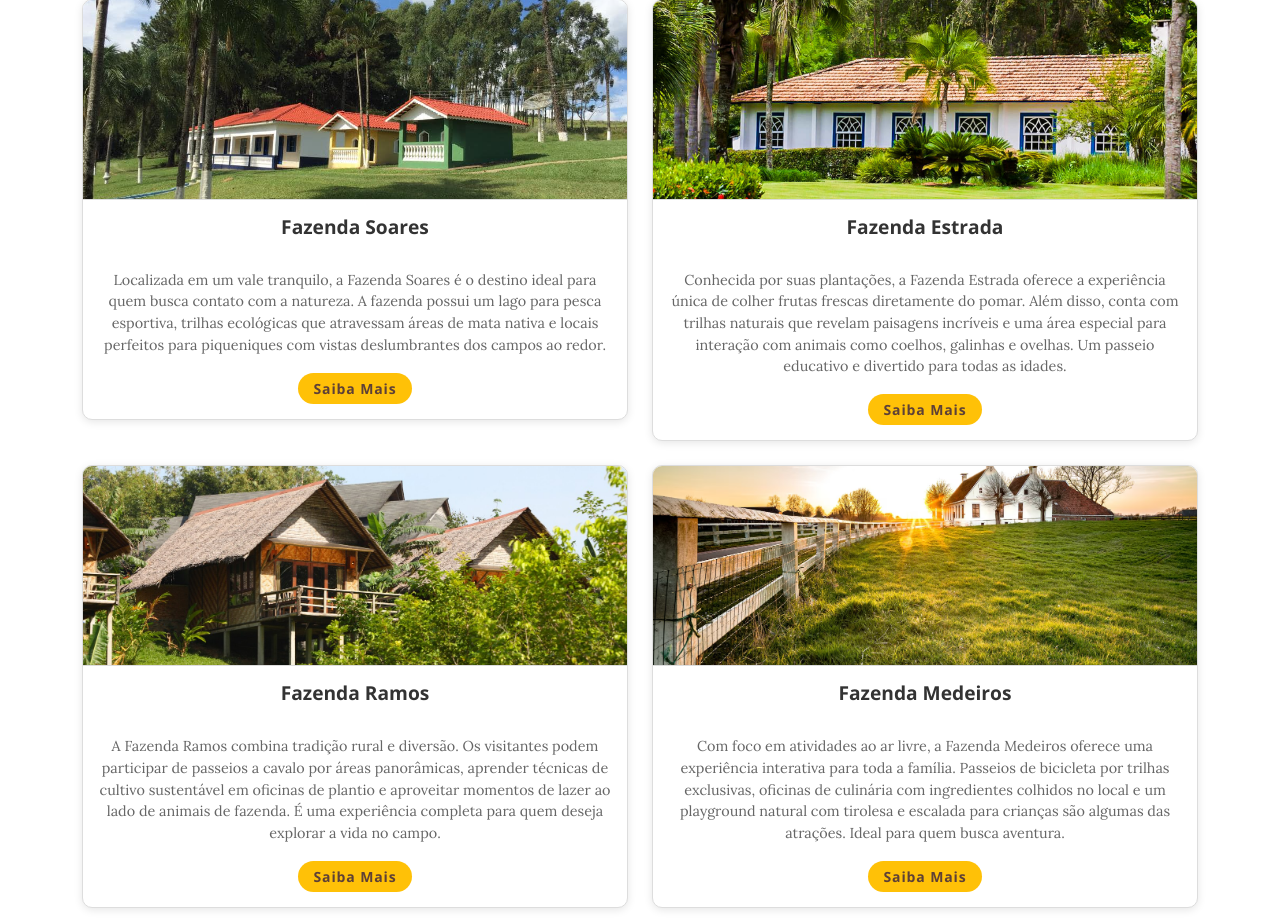
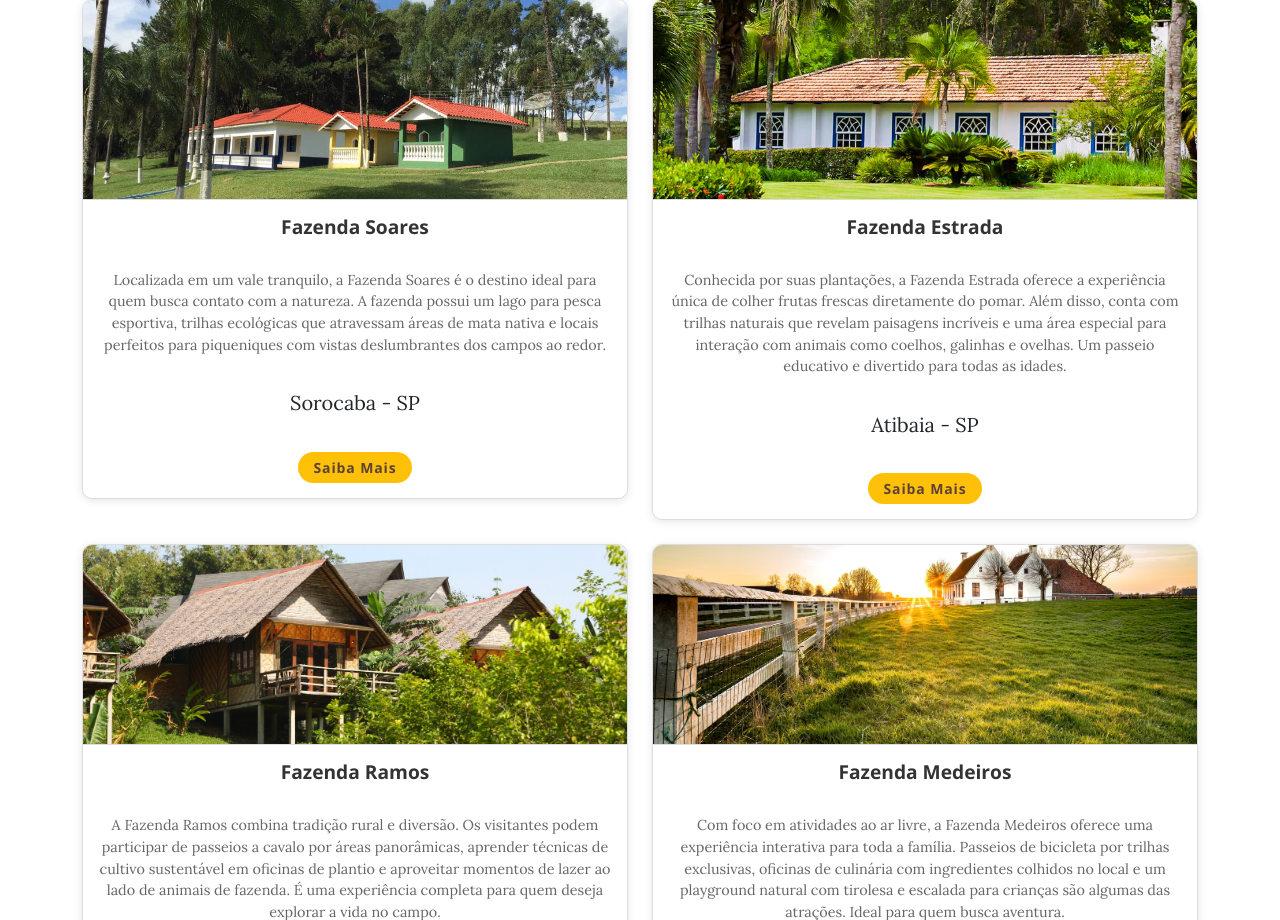
Before and after one commit to TheWithOutForest/SiteOficial, a PHP site: page / in a window 1280 px wide. Shown: the part 1002-1922 px from the top of the page. Run offline with PHP 8.4, Linux system fonts and the light colour scheme; some libraries are stand-ins or nearby versions.

Commit message:
Add files via upload

```diff
--- a/index.php
+++ b/index.php
@@ -73,6 +73,7 @@ session_start();
                 <div class="card-body">
                     <h5 class="card-title">Fazenda Soares</h5>
                     <p class="card-text">Localizada em um vale tranquilo, a Fazenda Soares é o destino ideal para quem busca contato com a natureza. A fazenda possui um lago para pesca esportiva, trilhas ecológicas que atravessam áreas de mata nativa e locais perfeitos para piqueniques com vistas deslumbrantes dos campos ao redor. </p>
+                    <p>Sorocaba - SP</p>
                     <a href="sobreEspacos.php" class="btn btn-primary btn-sm">Saiba Mais</a>
                 </div>
             </div>
@@ -85,6 +86,7 @@ session_start();
                 <div class="card-body">
                     <h5 class="card-title">Fazenda Estrada</h5>
                     <p class="card-text">Conhecida por suas plantações, a Fazenda Estrada oferece a experiência única de colher frutas frescas diretamente do pomar. Além disso, conta com trilhas naturais que revelam paisagens incríveis e uma área especial para interação com animais como coelhos, galinhas e ovelhas. Um passeio educativo e divertido para todas as idades.</p>
+                    <p>Atibaia - SP</p>
                     <a href="sobreEspacos.php" class="btn btn-primary btn-sm">Saiba Mais</a>
                 </div>
             </div>
@@ -97,6 +99,7 @@ session_start();
                 <div class="card-body">
                     <h5 class="card-title">Fazenda Ramos</h5>
                     <p class="card-text">A Fazenda Ramos combina tradição rural e diversão. Os visitantes podem participar de passeios a cavalo por áreas panorâmicas, aprender técnicas de cultivo sustentável em oficinas de plantio e aproveitar momentos de lazer ao lado de animais de fazenda. É uma experiência completa para quem deseja explorar a vida no campo.</p>
+                    <p>Suzano - SP</p>
                     <a href="sobreEspacos.php" class="btn btn-primary btn-sm">Saiba Mais</a>
                 </div>
             </div>
@@ -109,6 +112,7 @@ session_start();
                 <div class="card-body">
                     <h5 class="card-title">Fazenda Medeiros</h5>
                     <p class="card-text">Com foco em atividades ao ar livre, a Fazenda Medeiros oferece uma experiência interativa para toda a família. Passeios de bicicleta por trilhas exclusivas, oficinas de culinária com ingredientes colhidos no local e um playground natural com tirolesa e escalada para crianças são algumas das atrações. Ideal para quem busca aventura.</p>
+                    <p>Guarulhos - SP</p>
                     <a href="sobreEspacos.php" class="btn btn-primary btn-sm">Saiba Mais</a>
                 </div>
             </div>
```
